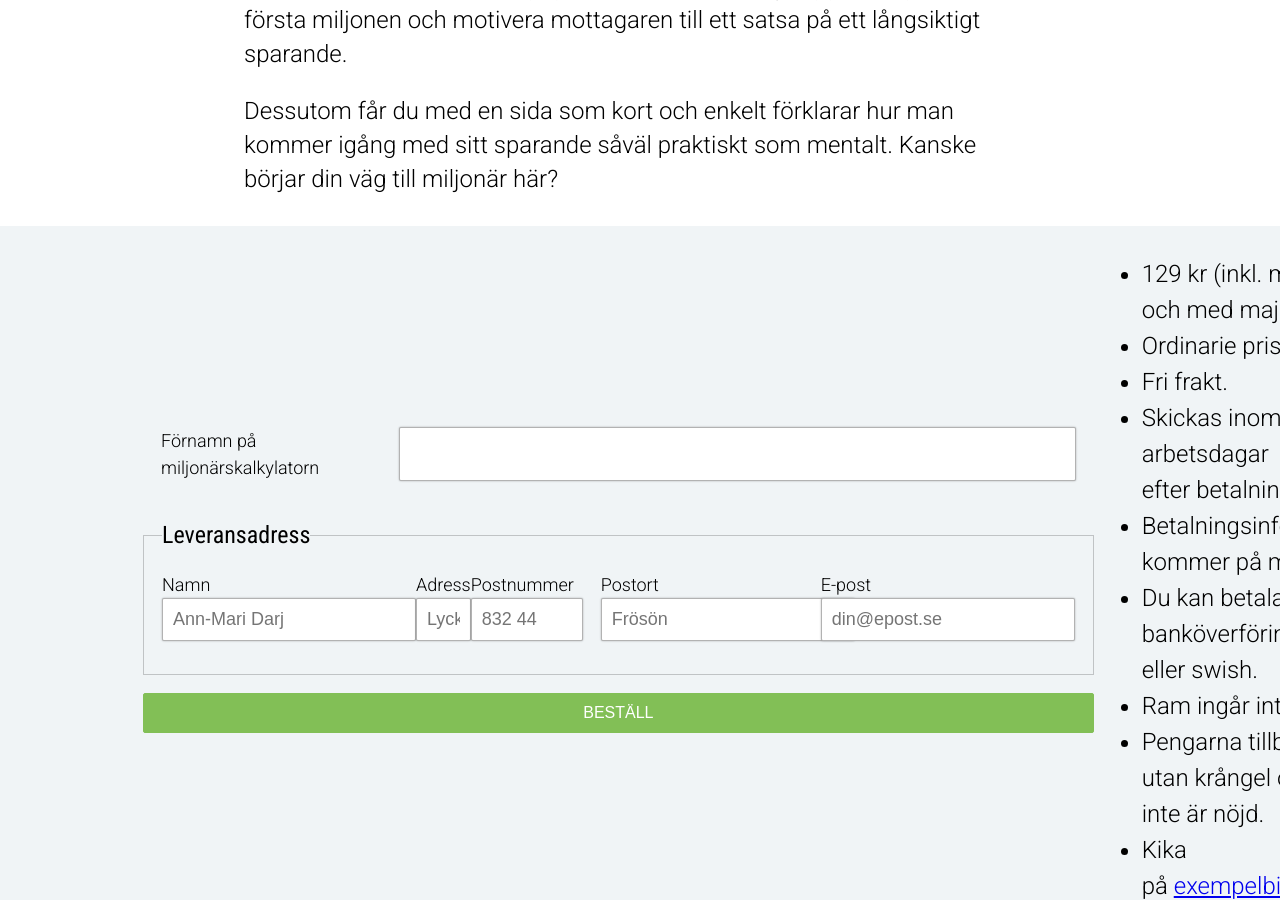
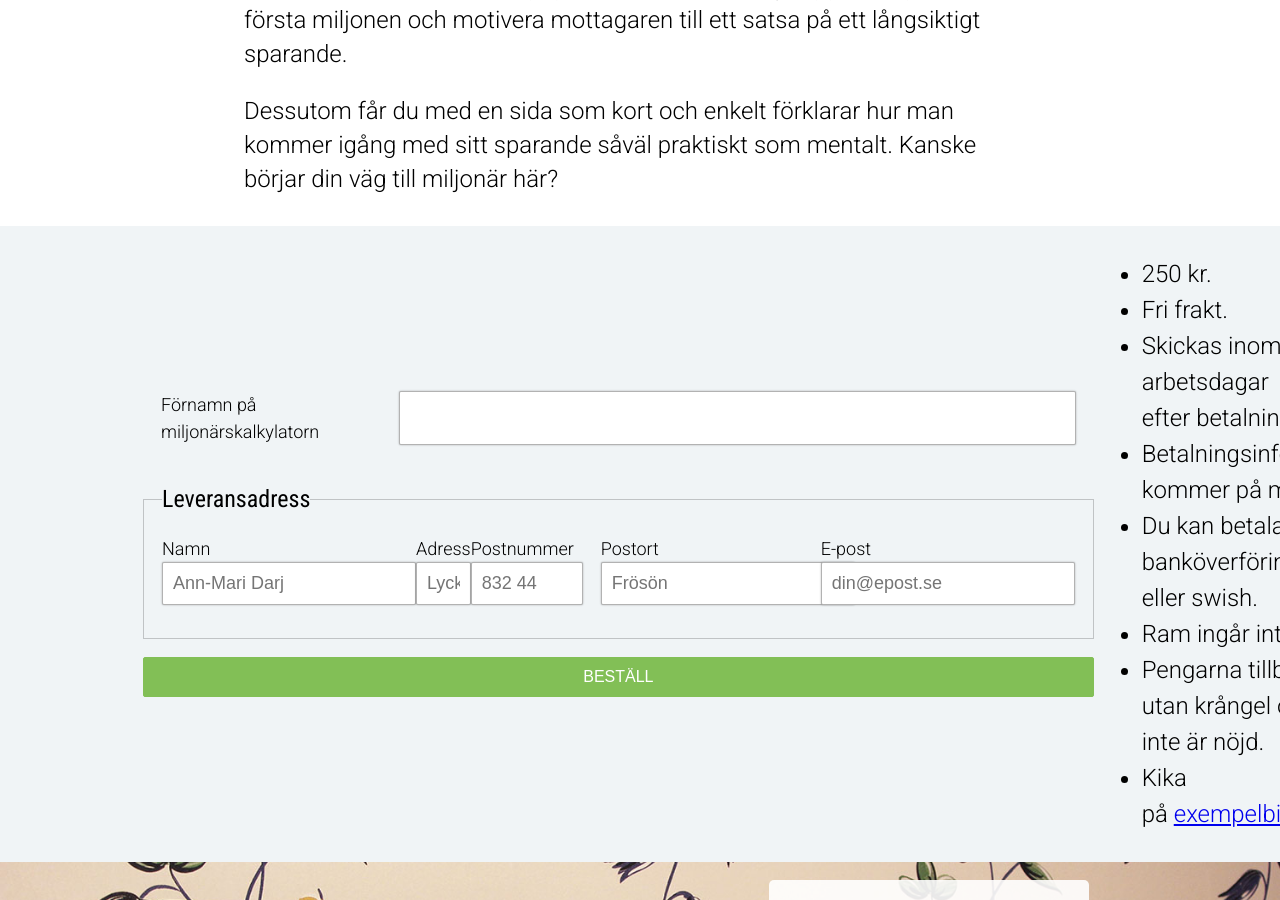
Before and after one commit to amo222/amo222.github.io, a Jekyll site: the page built from index.html, in a window 1280 px wide and 900 px high, scrolled down 903 px. Built offline with Jekyll 4.4.1, drawn with Linux system fonts in a browser that asks for light colours; nearby versions of some CDN libraries.

Commit message:
Removed discount

```diff
--- a/index.html
+++ b/index.html
@@ -60,8 +60,7 @@ layout: default
         </form>
         <div class="summary">
             <ul class="summary_list">
-                <li class="summary_item">129 kr (inkl. moms) till och med&nbsp;maj.</li>
-                <li class="summary_item">Ordinarie pris 250&nbsp;kr.</li>
+                <li class="summary_item">250 kr.</li>
                 <li class="summary_item">Fri frakt.</li>
                 <li class="summary_item">Skickas inom 3 arbetsdagar efter&nbsp;betalning.</li>
                 <li class="summary_item">Betalningsinformation kommer på&nbsp;mail.</li>
```
